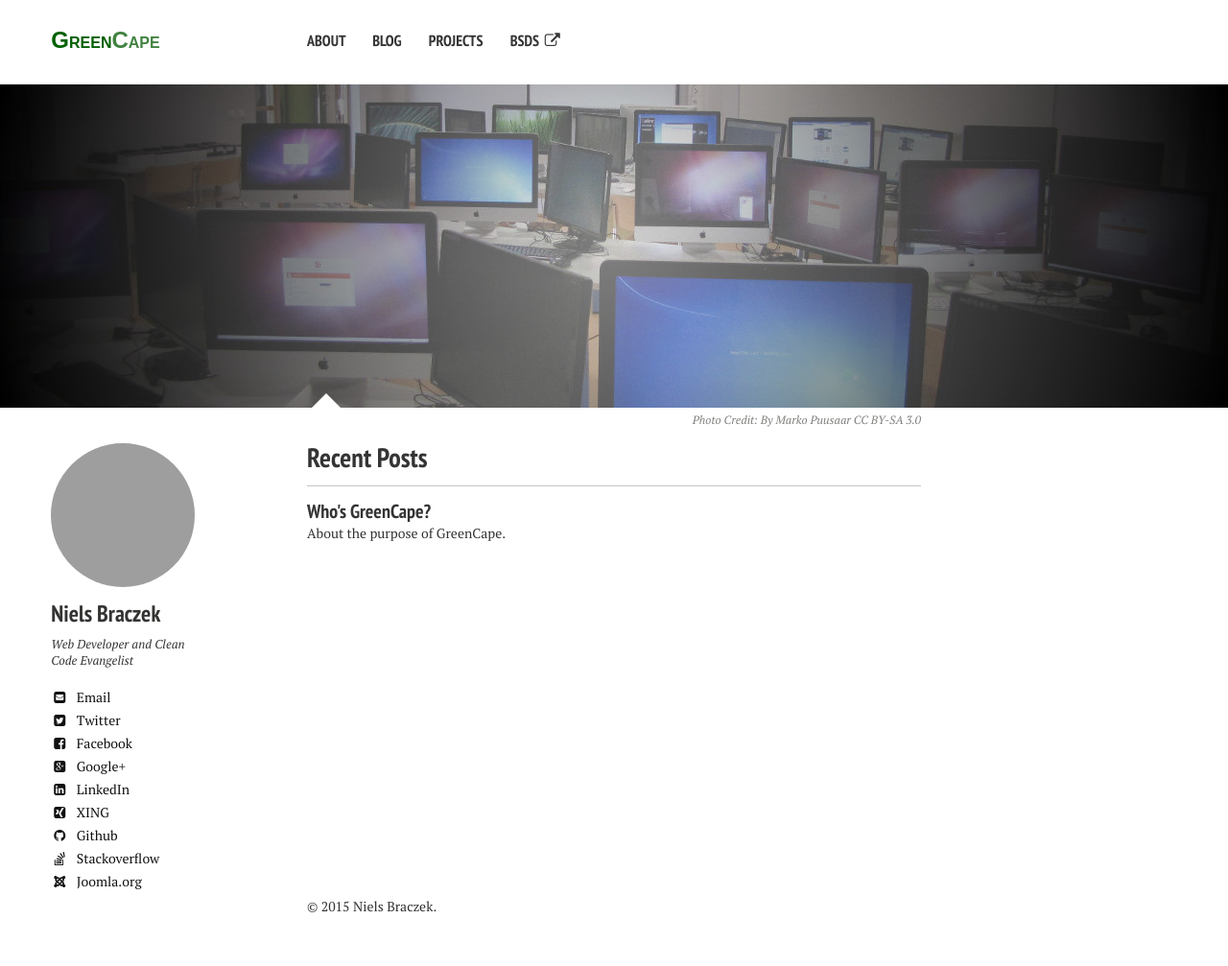
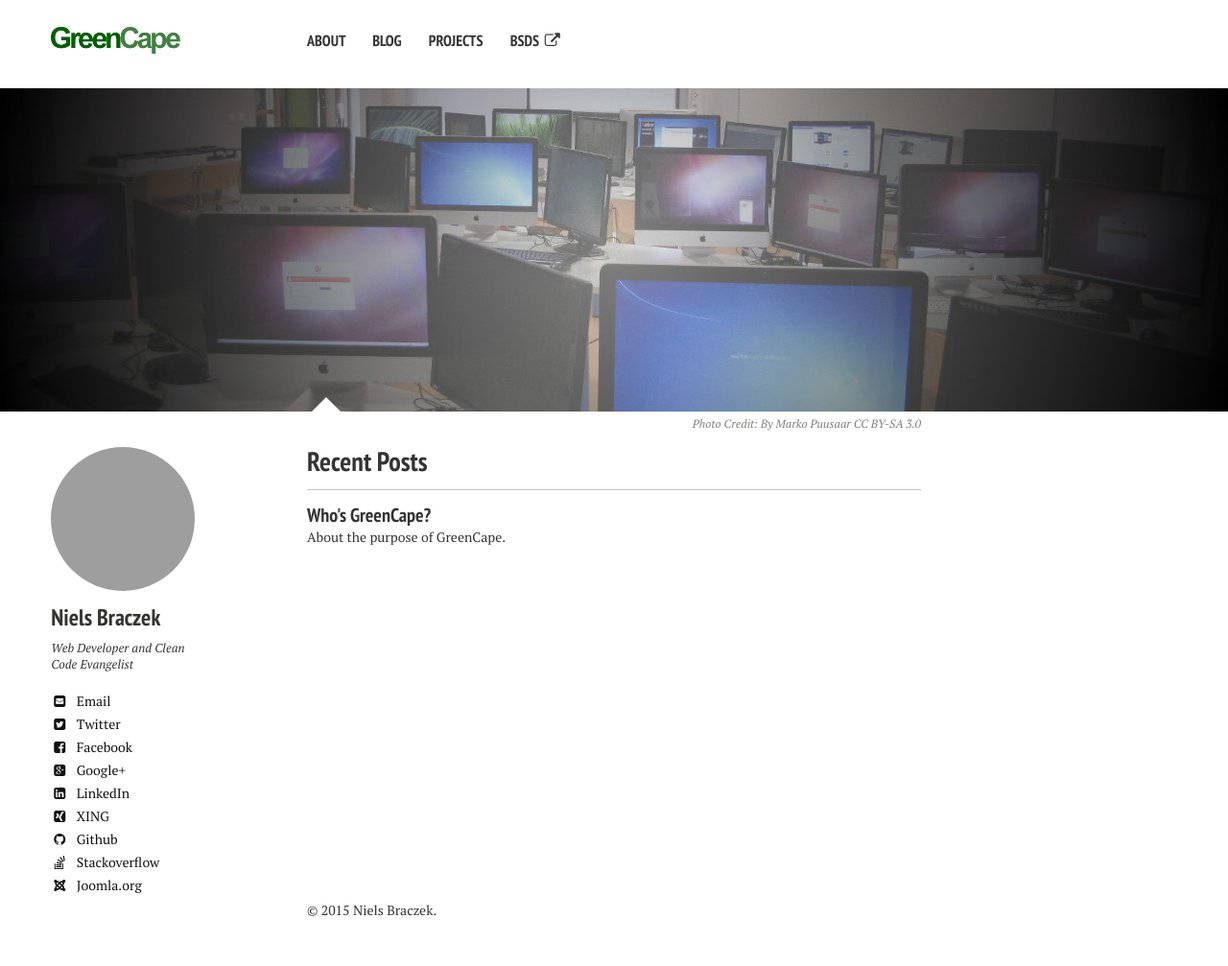
Before and after one commit to GreenCape/greencape.github.io, a Jekyll site: the page built from index.md, in a window 1280 px wide. Shown: the whole page at 96% size. Built offline with Jekyll 4.4.1, drawn with Linux system fonts in a browser that asks for light colours; nearby versions of some CDN libraries; grey boxes are pictures that could not be loaded.

Commit message:
Exchanged logo

```diff
--- a/_includes/_navigation.html
+++ b/_includes/_navigation.html
@@ -1,7 +1,6 @@
 <div class="navigation-wrapper">
 	<div class="site-name" style="font-family:Arial, 'Helvetica Neue', Helvetica, sans-serif; margin-top: -.25em;">
-		<a href="{{ site.url }}/"><span style="color: #006000;"><span style="font-size: 1.5em;">G</span>reen</span><span style="color: #418241;"><span
-                style="font-size: 1.5em;">C</span>ape</span></a>
+		<a href="{{ site.url }}/"><img src="{{ site.url }}/images/logo-long.png" alt="GreenCape"/></a>
     </div><!-- /.site-name -->
 	<div class="top-navigation">
 		<nav role="navigation" id="site-nav" class="nav">
```
Also changed, not shown: images/logo-long.png (added).
